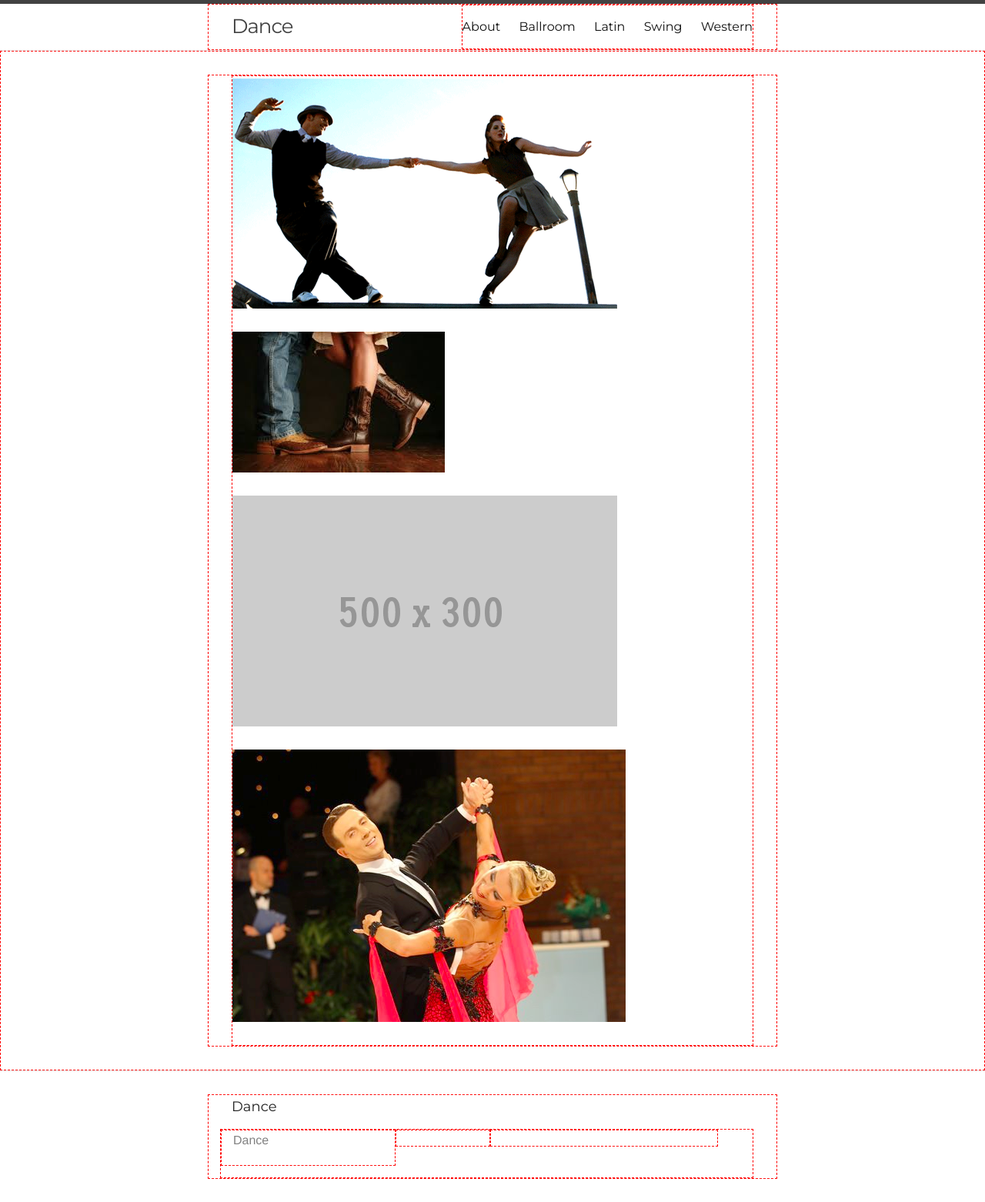
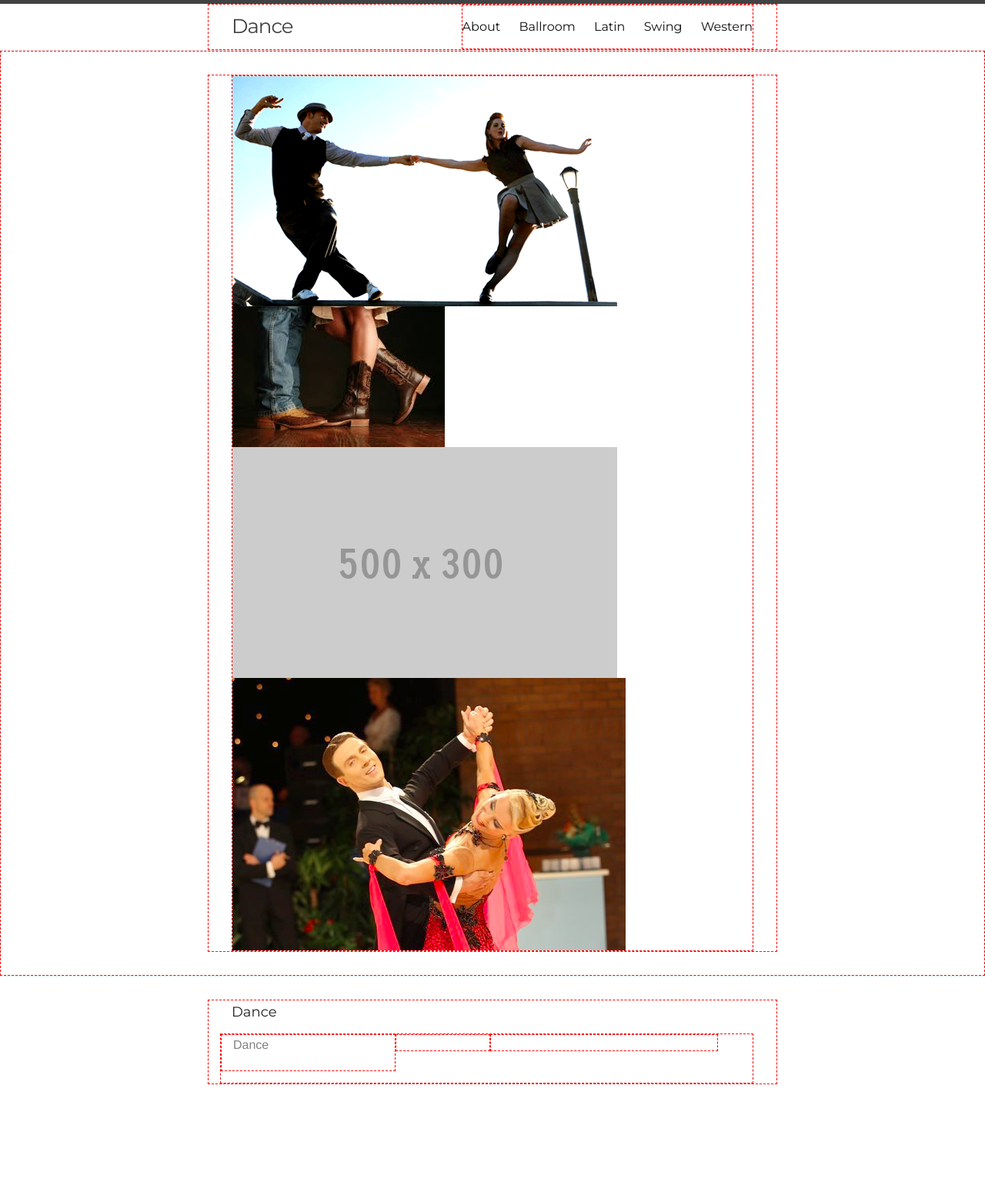
Before and after one commit to honeyjive/dance, a Jekyll site: the page built from index.html, in a window 1280 px wide. Shown: the whole page at 77% size. Built offline with Jekyll 4.4.1, drawn with Linux system fonts in a browser that asks for light colours; after the commit the page ends 1439 px from its top, so only the background shows below that.

Commit message:
removing margins

```diff
--- a/css/style.css
+++ b/css/style.css
@@ -1,5 +1,5 @@
 /*************************/
-/******  home  ***********/
+/******  homepage  ***********/
 /*************************/
 
 div {
@@ -17,6 +17,14 @@ a.page-link.About {
 	display: none;
 }
 
+.post-list,
+.post-list li,
+.post-list h2 {
+	margin: 0;
+	padding: 0;
+}
+
+
 /*************************/
 /******  page ***********/
 /*************************/
```
